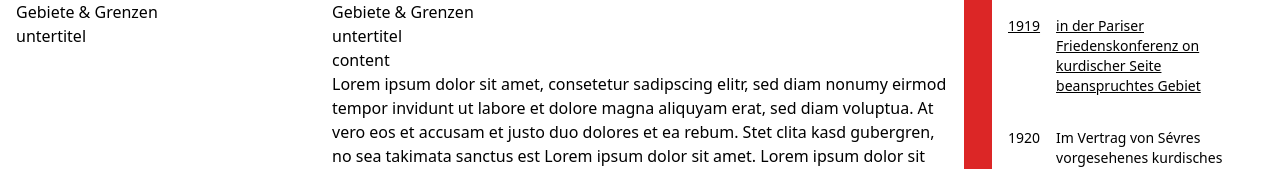
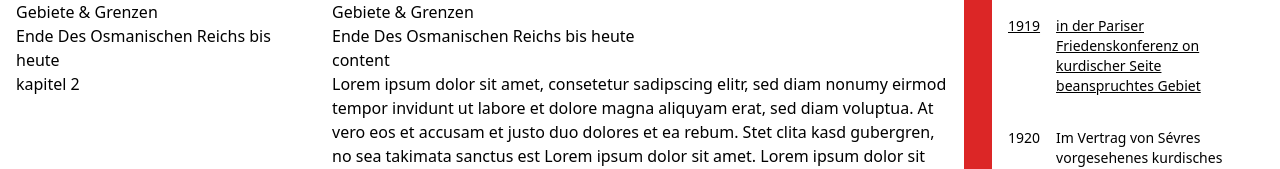
Before and after one commit to lucaengelhard/ba-map, a React (Vite) app: page / in a window 1280 px wide. Shown: the top 169 px of the page. Built offline with nearby package versions, Linux system fonts and the light colour scheme.

Commit message:
filter implementation

```diff
--- a/src/App.tsx
+++ b/src/App.tsx
@@ -1,42 +1,61 @@
-import { useState } from "react";
+import { useMemo, useState } from "react";
 import NewWindow from "react-new-window";
 
-import SVG1919 from "./datapoints/borders/SVG1919";
-import SVG1920 from "./datapoints/borders/SVG1920";
 import Border from "./Border";
 import Map from "./Map";
-import { borders } from "./content/data";
+
 import TimeSlider from "./TimeSlider";
-import { topic, topics } from "./content";
+import { topicList } from "./content";
 import Nav from "./Nav";
 import Chapters from "./Chapters";
+import Filter from "./Filter";
 
 function App() {
-  const [currentTopic, setCurrenTopic] = useState<topic>(topics[0]);
-  const [currentFilter, setCurrentFilter] = useState<number | undefined>(
-    undefined
+  const [currentTopic, setCurrenTopic] = useState(topicList.get(0));
+  const [currentChapterIndex, setCurrentChapterIndex] = useState(0);
+  const currentChapter = useMemo(
+    () => currentTopic.chapters[currentChapterIndex],
+    [currentChapterIndex, currentTopic.chapters]
   );
+  const [currentFilter, setCurrentFilter] = useState<number | number[]>(0);
 
   function onSliderChange(selected: number) {
     setCurrentFilter(selected);
   }
 
+  function onFilterChange(selected: number[]) {
+    setCurrentFilter(selected);
+  }
+
   function onChapterChange(topicID: number, chapterIndex: number) {
-    setCurrenTopic(topics.find((topic) => topic.id === topicID));
+    setCurrenTopic(topicList.get(topicID));
+    setCurrentChapterIndex(chapterIndex);
   }
 
   return (
     <>
       <div className="grid grid-cols-4 gap-4 px-4">
         <Nav onChange={onChapterChange} />
-        <Chapters topic={currentTopic} />
+        <Chapters topic={currentTopic} chapterIndex={currentChapterIndex} />
         <aside className="col-span-1">
-          <TimeSlider options={borders} onChange={onSliderChange} />
+          {currentChapter.interactionType === "timeline" ? (
+            <TimeSlider
+              options={currentChapter.interactionData}
+              onChange={onSliderChange}
+            />
+          ) : (
+            <Filter
+              onChange={onFilterChange}
+              options={
+                currentTopic.chapters[currentChapterIndex].interactionData
+              }
+            />
+          )}
         </aside>
       </div>
       <NewWindow features={{ width: 1920, height: 1080 }}>
         <Map />
-        <Border id={currentFilter ?? 0} />
+        <Border id={currentFilter} />
       </NewWindow>
     </>
   );
--- a/src/Border.tsx
+++ b/src/Border.tsx
@@ -1,14 +1,12 @@
 import { useEffect, useState } from "react";
-import { borders } from "./content/data";
+import { gebieteGrenzenbisHeute } from "./content/data";
 import { interpolate } from "flubber";
-
-type borderID = (typeof borders)[number]["id"];
 
 export default function Border({ id }: { id: borderID }) {
   const [current, setCurrent] = useState(id);
 
   const [path, setPath] = useState(
-    borders.find((border) => border.id === id)?.path
+    gebieteGrenzenbisHeute.find((border) => border.id === id)?.path
   );
 
   useEffect(() => {
@@ -20,8 +18,10 @@ export default function Border({ id }: { id: borderID }) {
   function morph(duration: number, updateInterval: number) {
     if (id === current) return;
 
-    const currentObj = borders.find((border) => border.id === current);
-    const targetObj = borders.find((border) => border.id === id);
+    const currentObj = gebieteGrenzenbisHeute.find(
+      (border) => border.id === current
+    );
+    const targetObj = gebieteGrenzenbisHeute.find((border) => border.id === id);
 
     const interpolator = interpolate(currentObj?.path, targetObj?.path);
 
--- a/src/Chapters.tsx
+++ b/src/Chapters.tsx
@@ -1,19 +1,23 @@
 import { chapter, chapterContent, topic } from "./content";
 
-export default function Chapters({ topic }: { topic: topic }) {
+export default function Chapters({
+  topic,
+  chapterIndex,
+}: {
+  topic: topic;
+  chapterIndex: number;
+}) {
   return (
     <main className="col-span-2 h-screen overflow-x-hidden hide-scroll">
       <h1>{topic.title}</h1>
-      {topic.chapters.map((chapter, index) => (
-        <Chapter key={index} index={index} chapter={chapter} />
-      ))}
+      <Chapter chapter={topic.chapters[chapterIndex]} />
     </main>
   );
 }
 
-function Chapter({ chapter, index }: { chapter: chapter; index: number }) {
+function Chapter({ chapter }: { chapter: chapter }) {
   return (
-    <div id={`chapter-${index}`}>
+    <div>
       <h2>{chapter.title}</h2>
       {chapter.content.map((block, bIndex) => (
         <ChapterContent key={bIndex} block={block} />
--- /dev/null
+++ b/src/Filter.tsx
@@ -0,0 +1,59 @@
+import { useEffect, useState } from "react";
+import { mapDataPoint } from "./content/data";
+
+export default function Filter({
+  onChange,
+  options,
+}: {
+  options: mapDataPoint[];
+  onChange: (selected: number[]) => void;
+}) {
+  const [selected, setSelected] = useState(options.map((option) => option.id));
+
+  useEffect(() => onChange(selected), [onChange, selected]);
+
+  function onFilterClick(index: number) {
+    setSelected((prev) => {
+      if (prev.includes(index)) {
+        return prev.filter((i) => i !== index);
+      } else {
+        return [...prev, index];
+      }
+    });
+  }
+
+  return (
+    <div className="h-screen">
+      {options.map((option, index) => (
+        <FilterElement
+          key={index}
+          index={index}
+          option={option}
+          onFilterClick={onFilterClick}
+          selected={selected.includes(index)}
+        />
+      ))}
+    </div>
+  );
+}
+
+function FilterElement({
+  option,
+  onFilterClick,
+  index,
+  selected,
+}: {
+  option: mapDataPoint;
+  onFilterClick: (index: number) => void;
+  index: number;
+  selected: boolean;
+}) {
+  return (
+    <div
+      style={{ opacity: selected ? 1 : 0.5 }}
+      onClick={() => onFilterClick(index)}
+    >
+      {option.title}
+    </div>
+  );
+}
--- a/src/Nav.tsx
+++ b/src/Nav.tsx
@@ -1,4 +1,4 @@
-import { topics } from "./content";
+import { topicList } from "./content";
 
 export default function Nav({
   onChange,
@@ -7,12 +7,19 @@ export default function Nav({
 }) {
   return (
     <nav className="col-span-1">
-      {topics.map((topic, index) => (
-        <div key={index} onClick={() => onChange(topic.id, 0)}>
-          {topic.title}
+      {topicList.topics.map((topic, index) => (
+        <div>
+          <div key={index} onClick={() => onChange(topic.id, 0)}>
+            {topic.title}{" "}
+          </div>
           <div>
             {topic.chapters.map((chapter, cIndex) => (
-              <div key={cIndex} onClick={() => onChange(topic.id, cIndex)}>
+              <div
+                key={cIndex}
+                onClick={() => {
+                  onChange(topic.id, cIndex);
+                }}
+              >
                 {chapter.title}
               </div>
             ))}
--- a/src/TimeSlider.tsx
+++ b/src/TimeSlider.tsx
@@ -1,13 +1,13 @@
 import { useEffect, useMemo, useRef, useState } from "react";
+import { timelineDataPoint } from "./content/data";
 
 export default function TimeSlider({
   options,
   onChange,
 }: {
-  options: { id: number; year: number; title: string }[];
+  options: timelineDataPoint[];
   onChange: (selected: number) => void;
 }) {
-  const [sliderVal, setSliderVal] = useState(0);
   const [selected, setSelected] = useState(0);
 
   const timelineElementPos = useRef<Record<number, number>>({});
@@ -133,14 +133,14 @@ function TimelineElement({
   timelineElementPos: React.MutableRefObject<Record<number, number>>;
   selected: boolean;
 }) {
-  const [y, setY] = useState<number>();
+  //const [y, setY] = useState<number>();
   const boxRef = useRef<HTMLDivElement>(null);
 
   const getPosition = () => {
     if (boxRef.current === null) return;
 
     const y = boxRef.current.offsetTop;
-    setY(y);
+    //setY(y);
     timelineElementPos.current = {
       ...timelineElementPos.current,
       [option.id]: y,
--- a/src/content/data.ts
+++ b/src/content/data.ts
@@ -1,9 +1,14 @@
-export const borders: {
+export type mapDataPoint = {
   id: number;
   title: string;
-  year: number;
   path: string;
-}[] = [
+};
+
+export type timelineDataPoint = mapDataPoint & { year: number };
+
+export type interactionData = mapDataPoint | timelineDataPoint;
+
+export const gebieteGrenzenbisHeute: timelineDataPoint[] = [
   {
     id: 0,
     title:
--- a/src/content/index.ts
+++ b/src/content/index.ts
@@ -1,22 +1,19 @@
+import {
+  gebieteGrenzenbisHeute,
+  mapDataPoint,
+  timelineDataPoint,
+} from "./data";
 import image01 from "/images/20240323-ba-newroz-012.jpg";
 
-export type chapterContent = {
-  title?: string;
-  type: "text" | "quote" | "image" | "video";
-  content: string;
-};
-
-export type chapter = { title: string; content: chapterContent[] };
-
-export type topic = { id: number; title: string; chapters: chapter[] };
-
-export const topics: topic[] = [
+const topics: topic[] = [
   {
     id: 0,
     title: "Gebiete & Grenzen",
     chapters: [
       {
-        title: "untertitel",
+        title: "Ende Des Osmanischen Reichs bis heute",
+        interactionData: gebieteGrenzenbisHeute,
+        interactionType: "timeline",
         content: [
           {
             title: "content",
@@ -30,6 +27,43 @@ export const topics: topic[] = [
           { content: "/videos/C0007.MP4", type: "video" },
         ],
       },
+      {
+        title: "kapitel 2",
+        content: [{ content: "asfdafadfa", type: "text" }],
+        interactionData: gebieteGrenzenbisHeute,
+        interactionType: "filter",
+      },
     ],
   },
 ];
+
+export type chapterContent = {
+  title?: string;
+  type: "text" | "quote" | "image" | "video";
+  content: string;
+};
+
+export type chapter =
+  | {
+      title: string;
+      content: chapterContent[];
+      interactionData: mapDataPoint[];
+      interactionType: "filter";
+    }
+  | {
+      title: string;
+      content: chapterContent[];
+      interactionData: timelineDataPoint[];
+      interactionType: "timeline";
+    };
+
+export type topic = { id: number; title: string; chapters: chapter[] };
+
+export type topicList = { topics: topic[]; get: (id: number) => topic };
+
+export const topicList: topicList = {
+  topics: topics,
+  get(id) {
+    return topics.find((topic) => topic.id === id) ?? topics[0];
+  },
+};
```
